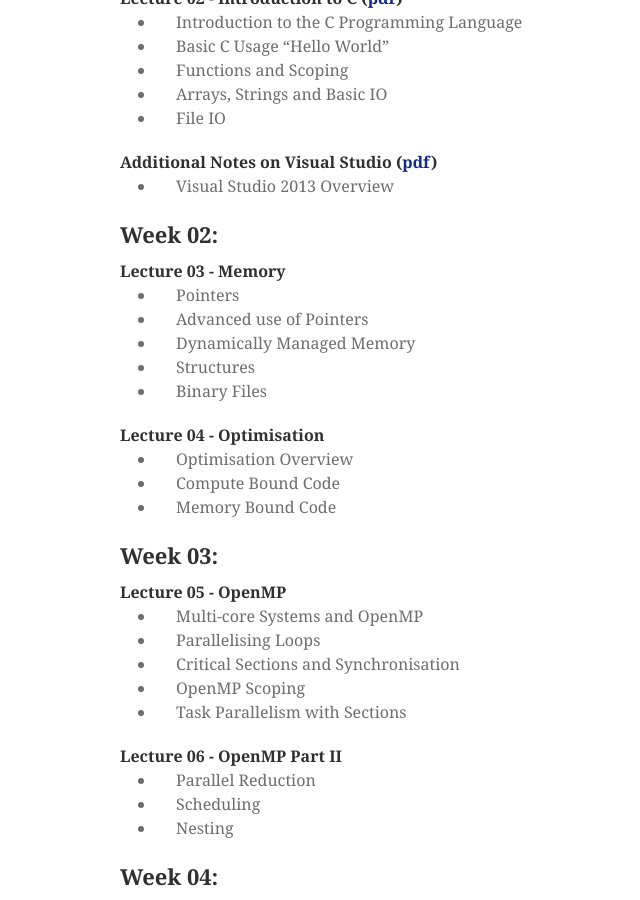
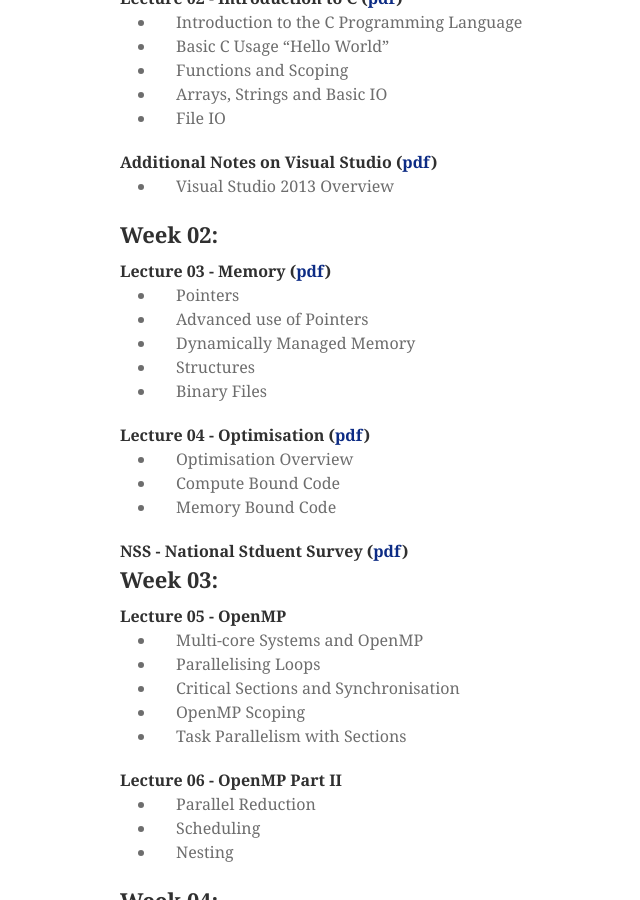
Before and after one commit to mondus/mondus.github.io, a Jekyll site: the page built from teaching/COM4521/index.md, in a window 1280 px wide and 900 px high, scrolled down 1275 px. Shown: the whole window, without its empty margins (120-760 px from the left). Built offline with Jekyll 4.4.1, drawn with Linux system fonts in a browser that asks for light colours; nearby versions of some CDN libraries; some web fonts are replaced.

Commit message:
Update index.md

```diff
--- a/teaching/COM4521/index.md
+++ b/teaching/COM4521/index.md
@@ -55,7 +55,7 @@ Lectures will take place on Mondays 15:00 until 17:00 in Diamond lecture theatre
 
 ## Week 02:
 
-#### Lecture 03 - Memory
+#### Lecture 03 - Memory ([pdf](https://drive.google.com/file/d/0B2HbOiEppVPMMzZ4U2doNUhDT2M/view?usp=sharing))
 
 * Pointers
 * Advanced use of Pointers
@@ -63,11 +63,13 @@ Lectures will take place on Mondays 15:00 until 17:00 in Diamond lecture theatre
 * Structures
 * Binary Files
 
-#### Lecture 04 - Optimisation
+#### Lecture 04 - Optimisation ([pdf](https://drive.google.com/file/d/0B2HbOiEppVPMSm8xYXk1YUViUk0/view?usp=sharing))
 
 * Optimisation Overview
 * Compute Bound Code
 * Memory Bound Code
+
+#### NSS - National Stduent Survey ([pdf](https://drive.google.com/file/d/0B2HbOiEppVPMRDFBSFRLaDJtUlk/view?usp=sharing))
 
 ## Week 03:
 
```
